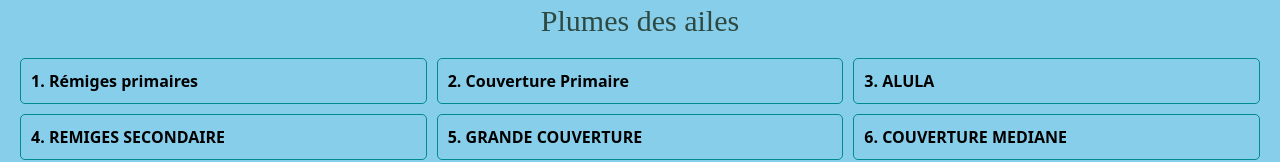
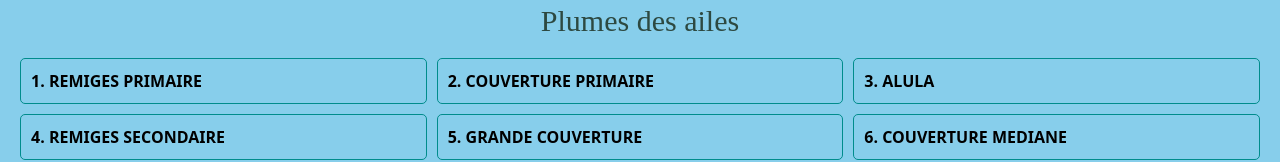
Before and after one commit to MicroTarion/ProjetPlumes, a React (Vite) app in the folder plumes-projet-front/: page /lexique in a window 1280 px wide. Shown: the part 410-572 px from the top of the page. Built offline with nearby package versions, Linux system fonts and the light colour scheme.

Commit message:
Lettre Majuscule  rajouté poue deux colonnes

```diff
--- a/plumes-projet-front/src/pages/lexique/index.jsx
+++ b/plumes-projet-front/src/pages/lexique/index.jsx
@@ -6,8 +6,8 @@ import remigeImage from "../../../public/dataviz/plumeLexique.svg";
 const LexiquePage = () => {
     // Tableau des titres de colonnes
     const titresColonnes = [
-        "Rémiges primaires",
-        "Couverture Primaire",
+        "REMIGES PRIMAIRE",
+        "COUVERTURE PRIMAIRE",
         "ALULA",
         "REMIGES SECONDAIRE",
         "GRANDE COUVERTURE",
```
